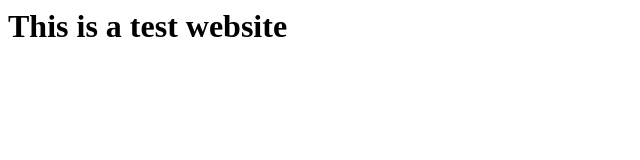
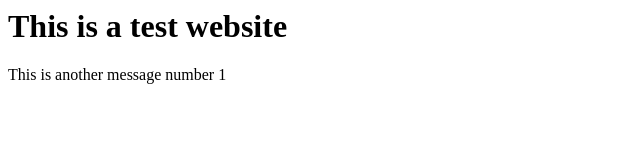
Before and after one commit to janmontejo/Happythu, a plain HTML site: page index.html in a window 1280 px wide. Shown: the whole page, without its empty margins (0-640 px from the left). Drawn offline with Linux system fonts and the light colour scheme.

Commit message:
Update index.html

```diff
--- a/index.html
+++ b/index.html
@@ -3,6 +3,8 @@
 <body>
 <h1>This is a test website</h1>
 
+  <p>This is another message number 1</p>
+
 </body>
 
 </html>
```
